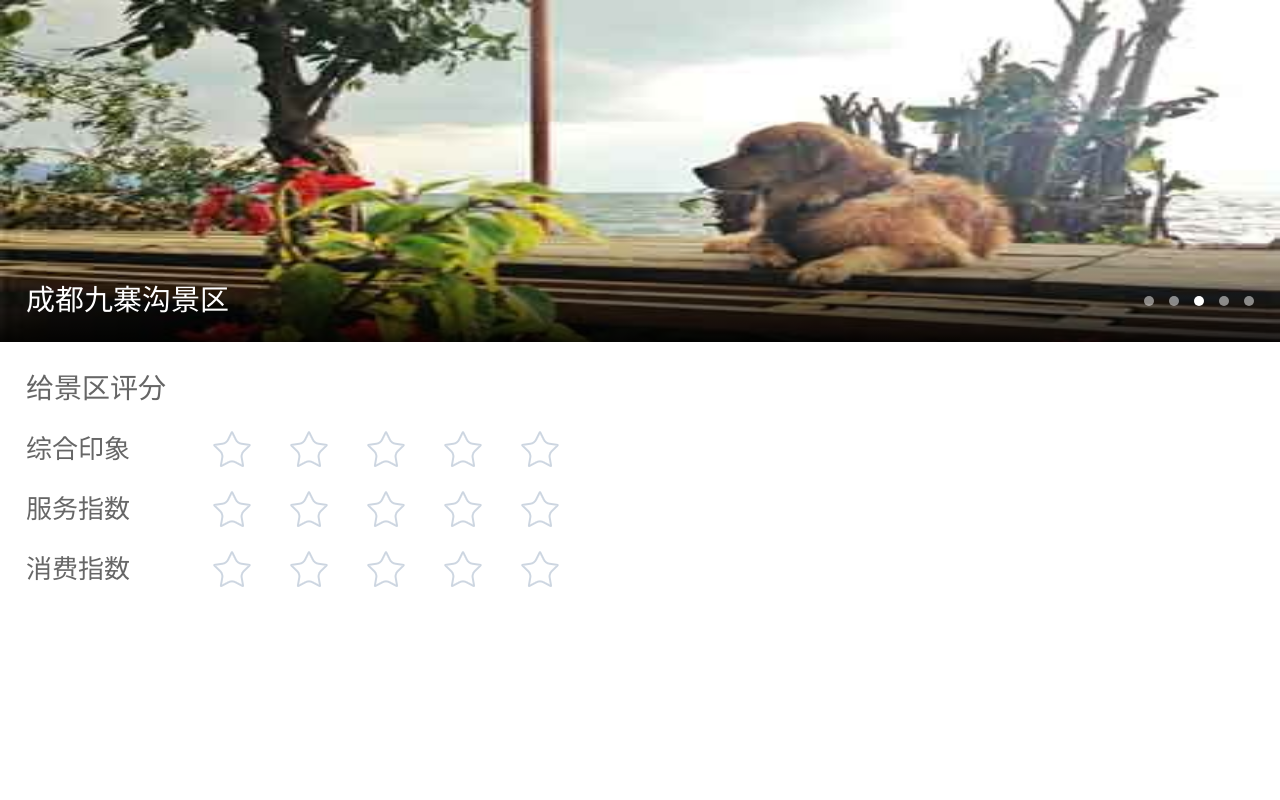
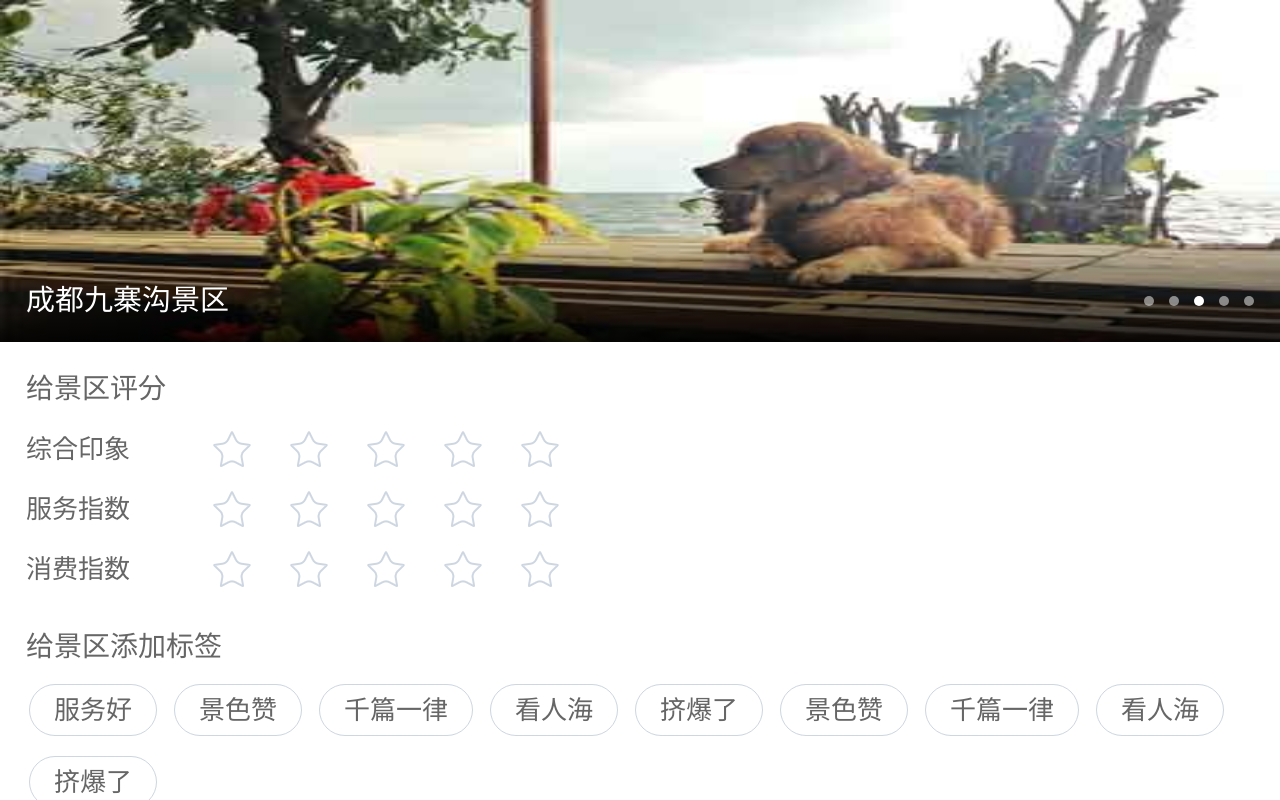
Before and after one commit to sxc868686/Daily-Practice, a plain HTML site: page 微信小玩具/旅游景点评价/index.html in a window 1280 px wide. Drawn offline with Linux system fonts and the light colour scheme.

Commit message:
tags标签完成
代码完成，顺便修复一些代码问题

```diff
--- a/微信小玩具/旅游景点评价/css/index.css
+++ b/微信小玩具/旅游景点评价/css/index.css
@@ -95,3 +95,12 @@ background: white; opacity: 0.5; margin-left: 15px;}
 width: 38px; height: 36px; margin-right: 39px;
 -webkit-transition: 0.3s;}
 #score nav .active{background-position: 0 0;}
+
+/*首页（添加标签）*/
+.tags{padding: 21px 0 0 26px;}
+.tags h2{line-height: 54px; font-size: 28px;}
+.tags label{float: left; line-height: 50px; margin: 10px 14px 10px 3px;}
+.tags label input{ display:none;}
+.tags label span{ float: left; border: 1px solid #cdd6e1; padding: 0 24px;
+border-radius: 26px;}
+.tags input:checked+span{border-color: #3c9bbb; background: #3c9bbb; color: white;}
--- a/微信小玩具/旅游景点评价/index.html
+++ b/微信小玩具/旅游景点评价/index.html
@@ -103,6 +103,46 @@
             </li>
         </ul>
     </div>
+    <!--标签选择-->
+    <div class="tags">
+        <h2>给景区添加标签</h2>
+        <label>
+            <input type="radio" name="tags" value="服务好">
+            <span>服务好</span>
+        </label>
+        <label>
+            <input type="radio" name="tags" value="景色赞">
+            <span>景色赞</span>
+        </label>
+        <label>
+            <input type="radio" name="tags" value="千篇一律">
+            <span>千篇一律</span>
+        </label>
+        <label>
+            <input type="radio" name="tags" value="看人海">
+            <span>看人海</span>
+        </label>
+        <label>
+            <input type="radio" name="tags" value="挤爆了">
+            <span>挤爆了</span>
+        </label>
+        <label>
+            <input type="radio" name="tags" value="景色赞">
+            <span>景色赞</span>
+        </label>
+        <label>
+            <input type="radio" name="tags" value="千篇一律">
+            <span>千篇一律</span>
+        </label>
+        <label>
+            <input type="radio" name="tags" value="看人海">
+            <span>看人海</span>
+        </label>
+        <label>
+            <input type="radio" name="tags" value="挤爆了">
+            <span>挤爆了</span>
+        </label>
+    </div>
 </section>
 <section class="page">表单页</section>
 <section class="page">新闻页</section>
--- a/微信小玩具/旅游景点评价/js/index.js
+++ b/微信小玩具/旅游景点评价/js/index.js
@@ -70,8 +70,8 @@ window.onload=function () {
         //执行代码
         function Tab() {
             iX=-tNow*iW; //每次移动一个屏幕
-            tList.style.WebkitTransform='translateX('+iX+'px)';
-            tList.style.WebkitTransition='0.5s';
+            tList.style.transform=tList.style.WebkitTransform='translateX('+iX+'px)';
+            tList.style.transition=tList.style.WebkitTransition='0.5s';
             for(var i=0;i<tNav.length;i++){
                 removeClass(tNav[i],'active');
             };
@@ -89,7 +89,7 @@ window.onload=function () {
         //手指滑动开始事件
         function fnStart(ev) {
             clearInterval(oTimer);
-            tList.style.WebkitTransition='none';//清除延迟，否则滑动如同生锈一般
+            tList.style.transition=tList.style.WebkitTransition='none';//清除延迟，否则滑动如同生锈一般
             var ev=ev || window.event;
             ev=ev.changedTouches[0];
             //console.log(ev); 得到changedTouches的参数列表
@@ -103,7 +103,7 @@ window.onload=function () {
             ev=ev.changedTouches[0];
             var iDis=ev.pageX-iStartTouchX;//得到出发点和移动后的终点距离的差值
             iX=iTouchX+iDis;
-            tList.style.WebkitTransform='translateX('+iX+'px)';
+            tList.style.transform=tList.style.WebkitTransform='translateX('+iX+'px)';
         };
         //滑动结束事件
         function fnEnd() {
```
